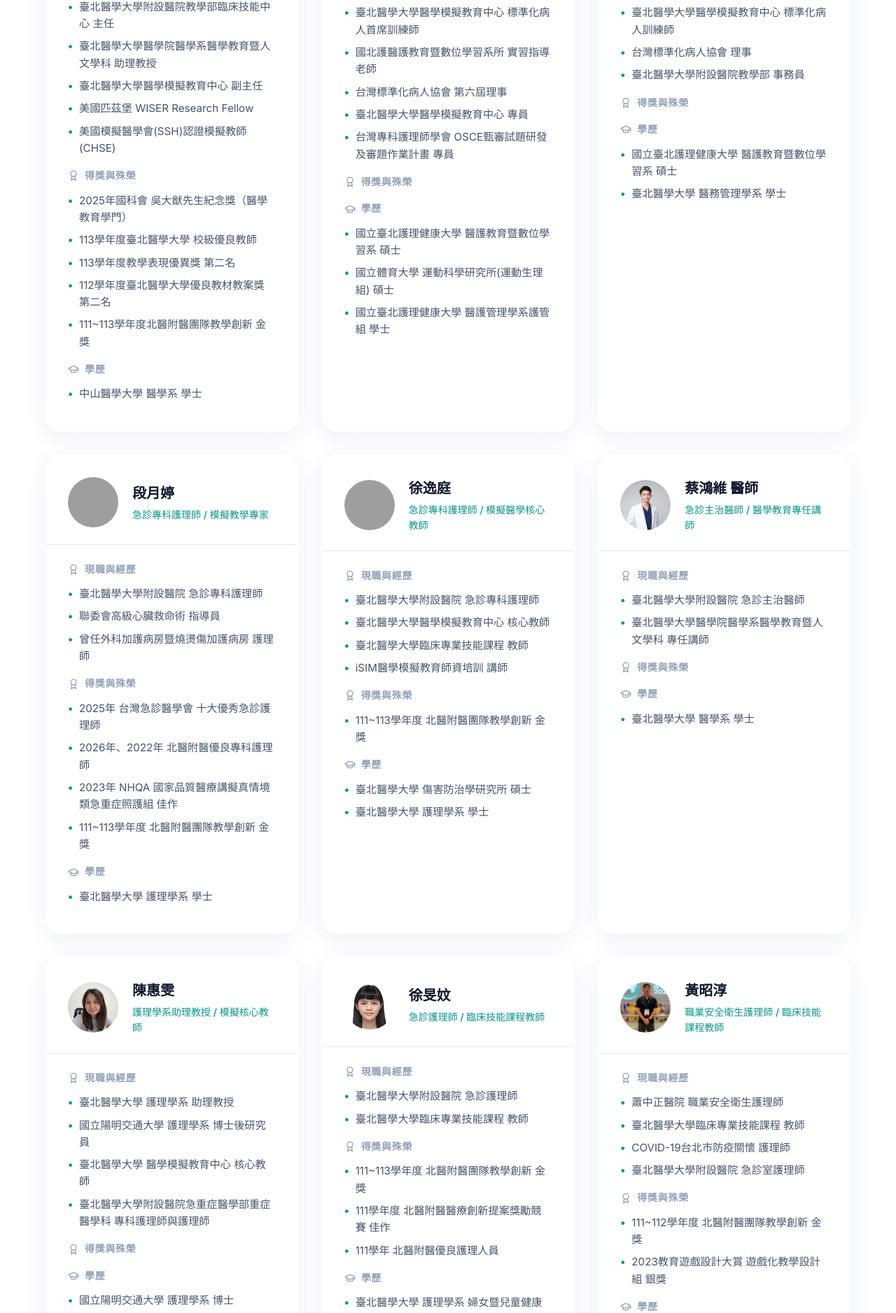
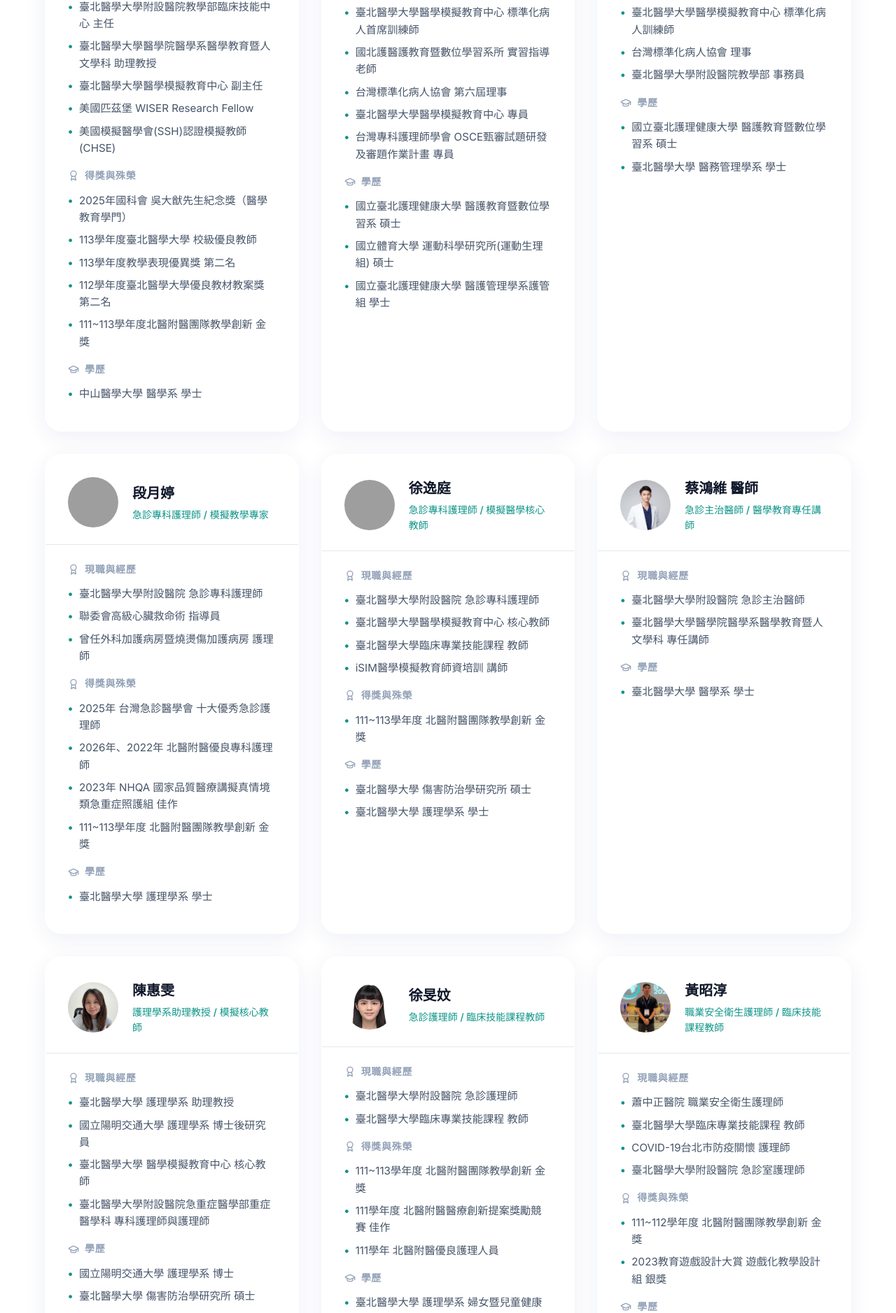
Before and after one commit to lendiswu/lendiswu.github.io, a React (Vite) app: page /#/ in a window 1280 px wide. Shown: the part 2069-3946 px from the top of the page at 70% size. Built offline with nearby package versions, Linux system fonts and the light colour scheme; grey boxes are pictures that could not be loaded.

Commit message:
fix: hide honor section completely if honor array is empty

```diff
--- a/src/pages/Home.jsx
+++ b/src/pages/Home.jsx
@@ -157,7 +157,7 @@ export default function Home() {
                 )}
 
                 {/* 2. 得獎與殊榮 */}
-                {t('home.team.wu.honor', { returnObjects: true, defaultValue: null }) && (
+                {t('home.team.wu.honor', { returnObjects: true, defaultValue: null }) && t('home.team.wu.honor', { returnObjects: true }).length > 0 && (
                   <>
                     <h4 className="body-subtitle flex-center gap-2 mt-4"><Award size={16} /> {t('home.awardLabel')}</h4>
                     {Array.isArray(t('home.team.wu.honor', { returnObjects: true })) ? (
@@ -207,7 +207,7 @@ export default function Home() {
                 )}
 
                 {/* 2. 得獎與殊榮 */}
-                {t('home.team.chenH.honor', { returnObjects: true, defaultValue: null }) && (
+                {t('home.team.chenH.honor', { returnObjects: true, defaultValue: null }) && t('home.team.chenH.honor', { returnObjects: true }).length > 0 && (
                   <>
                     <h4 className="body-subtitle flex-center gap-2 mt-4"><Award size={16} /> {t('home.awardLabel')}</h4>
                     {Array.isArray(t('home.team.chenH.honor', { returnObjects: true })) ? (
@@ -257,7 +257,7 @@ export default function Home() {
                 )}
 
                 {/* 2. 得獎與殊榮 */}
-                {t('home.team.chenHz.honor', { returnObjects: true, defaultValue: null }) && (
+                {t('home.team.chenHz.honor', { returnObjects: true, defaultValue: null }) && t('home.team.chenHz.honor', { returnObjects: true }).length > 0 && (
                   <>
                     <h4 className="body-subtitle flex-center gap-2 mt-4"><Award size={16} /> {t('home.awardLabel')}</h4>
                     {Array.isArray(t('home.team.chenHz.honor', { returnObjects: true })) ? (
@@ -307,7 +307,7 @@ export default function Home() {
                 )}
 
                 {/* 2. 得獎與殊榮 */}
-                {t('home.team.duan.honor', { returnObjects: true, defaultValue: null }) && (
+                {t('home.team.duan.honor', { returnObjects: true, defaultValue: null }) && t('home.team.duan.honor', { returnObjects: true }).length > 0 && (
                   <>
                     <h4 className="body-subtitle flex-center gap-2 mt-4"><Award size={16} /> {t('home.awardLabel')}</h4>
                     {Array.isArray(t('home.team.duan.honor', { returnObjects: true })) ? (
@@ -357,7 +357,7 @@ export default function Home() {
                 )}
 
                 {/* 2. 得獎與殊榮 */}
-                {t('home.team.xu.honor', { returnObjects: true, defaultValue: null }) && (
+                {t('home.team.xu.honor', { returnObjects: true, defaultValue: null }) && t('home.team.xu.honor', { returnObjects: true }).length > 0 && (
                   <>
                     <h4 className="body-subtitle flex-center gap-2 mt-4"><Award size={16} /> {t('home.awardLabel')}</h4>
                     {Array.isArray(t('home.team.xu.honor', { returnObjects: true })) ? (
@@ -407,7 +407,7 @@ export default function Home() {
                 )}
 
                 {/* 2. 得獎與殊榮 */}
-                {t('home.team.tsai.honor', { returnObjects: true, defaultValue: null }) && (
+                {t('home.team.tsai.honor', { returnObjects: true, defaultValue: null }) && t('home.team.tsai.honor', { returnObjects: true }).length > 0 && (
                   <>
                     <h4 className="body-subtitle flex-center gap-2 mt-4"><Award size={16} /> {t('home.awardLabel')}</h4>
                     {Array.isArray(t('home.team.tsai.honor', { returnObjects: true })) ? (
@@ -457,7 +457,7 @@ export default function Home() {
                 )}
 
                 {/* 2. 得獎與殊榮 */}
-                {t('home.team.chenHw.honor', { returnObjects: true, defaultValue: null }) && (
+                {t('home.team.chenHw.honor', { returnObjects: true, defaultValue: null }) && t('home.team.chenHw.honor', { returnObjects: true }).length > 0 && (
                   <>
                     <h4 className="body-subtitle flex-center gap-2 mt-4"><Award size={16} /> {t('home.awardLabel')}</h4>
                     {Array.isArray(t('home.team.chenHw.honor', { returnObjects: true })) ? (
@@ -507,7 +507,7 @@ export default function Home() {
                 )}
 
                 {/* 2. 得獎與殊榮 */}
-                {t('home.team.xuMW.honor', { returnObjects: true, defaultValue: null }) && (
+                {t('home.team.xuMW.honor', { returnObjects: true, defaultValue: null }) && t('home.team.xuMW.honor', { returnObjects: true }).length > 0 && (
                   <>
                     <h4 className="body-subtitle flex-center gap-2 mt-4"><Award size={16} /> {t('home.awardLabel')}</h4>
                     {Array.isArray(t('home.team.xuMW.honor', { returnObjects: true })) ? (
@@ -557,7 +557,7 @@ export default function Home() {
                 )}
 
                 {/* 2. 得獎與殊榮 */}
-                {t('home.team.huang.honor', { returnObjects: true, defaultValue: null }) && (
+                {t('home.team.huang.honor', { returnObjects: true, defaultValue: null }) && t('home.team.huang.honor', { returnObjects: true }).length > 0 && (
                   <>
                     <h4 className="body-subtitle flex-center gap-2 mt-4"><Award size={16} /> {t('home.awardLabel')}</h4>
                     {Array.isArray(t('home.team.huang.honor', { returnObjects: true })) ? (
@@ -607,7 +607,7 @@ export default function Home() {
                 )}
 
                 {/* 2. 得獎與殊榮 */}
-                {t('home.team.kang.honor', { returnObjects: true, defaultValue: null }) && (
+                {t('home.team.kang.honor', { returnObjects: true, defaultValue: null }) && t('home.team.kang.honor', { returnObjects: true }).length > 0 && (
                   <>
                     <h4 className="body-subtitle flex-center gap-2 mt-4"><Award size={16} /> {t('home.awardLabel')}</h4>
                     {Array.isArray(t('home.team.kang.honor', { returnObjects: true })) ? (
```
